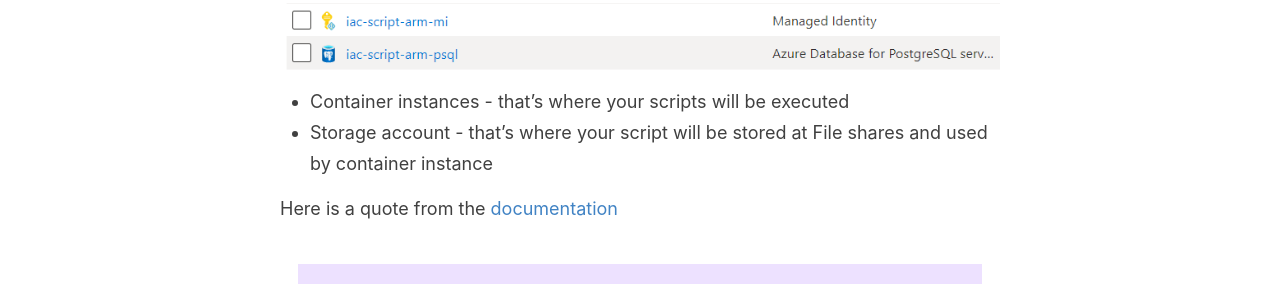
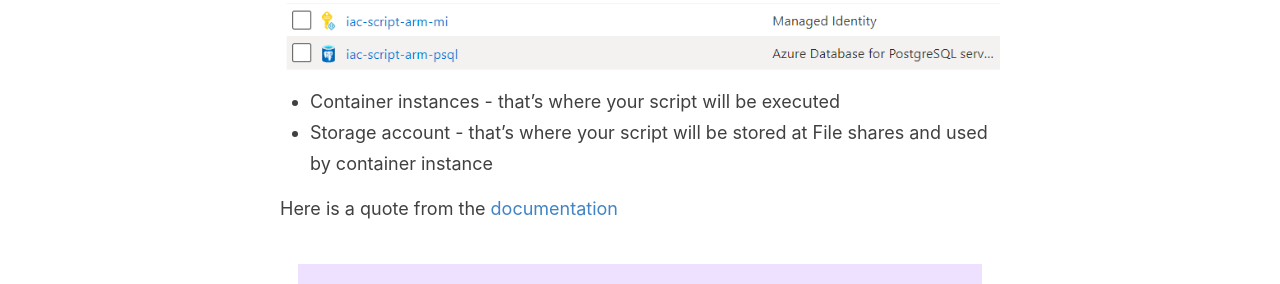
Before and after one commit to evgenyb/evgenyb.github.io, a Jekyll site: the page built from _posts/2020-05-28-use-scripts-in-arm-templates.md, in a window 1280 px wide and 900 px high, scrolled down 1287 px. Shown: the part 169-453 px from the top of the window. Built offline with Jekyll 4.4.1, drawn with Linux system fonts in a browser that asks for light colours; some of the changed text lies outside the part shown.

Commit message:
Working with content

```diff
--- a/_posts/2020-05-28-use-scripts-in-arm-templates.md
+++ b/_posts/2020-05-28-use-scripts-in-arm-templates.md
@@ -25,7 +25,7 @@ Behind the scene, script service creates storage account and container instance.
 
 ![pic](/images/2020-05-28-resources.png)
 
-* Container instances - that's where your scripts will be executed
+* Container instances - that's where your script will be executed
 * Storage account - that's where your script will be stored at File shares and used by container instance
 
 Here is a quote from the [documentation](https://docs.microsoft.com/en-us/azure/azure-resource-manager/templates/deployment-script-template?tabs=CLI#clean-up-deployment-script-resources)
```
Also changed, not shown: other parts of _posts/2020-05-28-use-scripts-in-arm-templates.md (+0 -1 lines).
